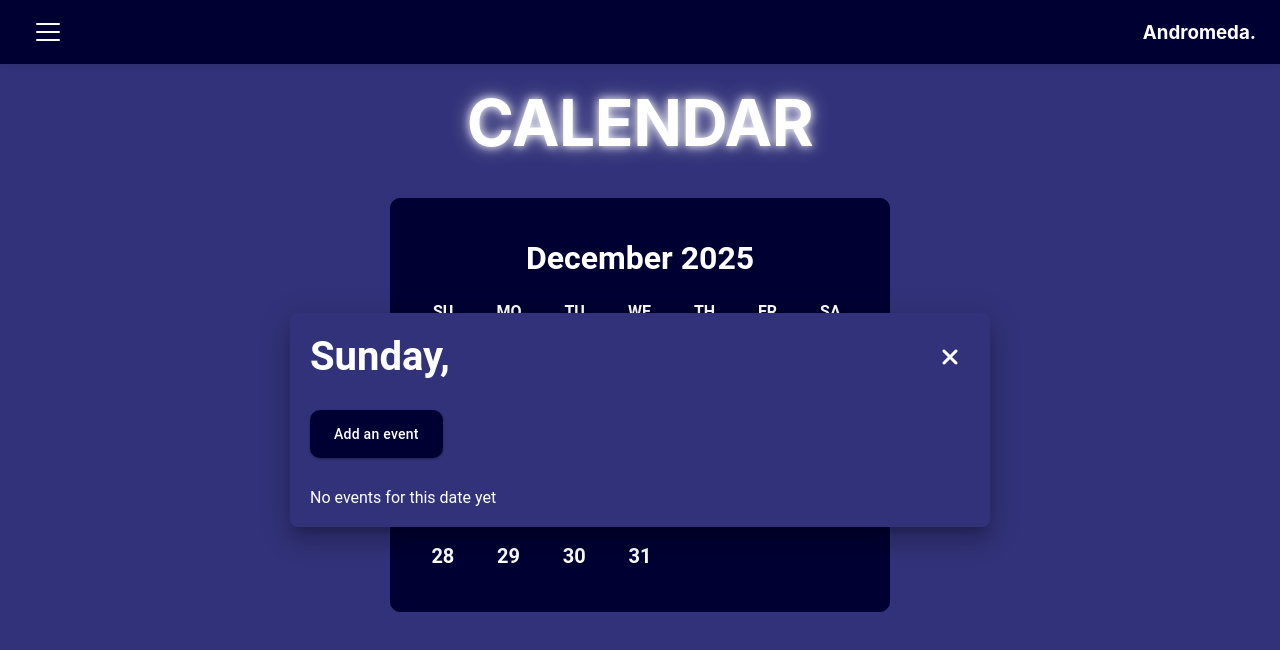
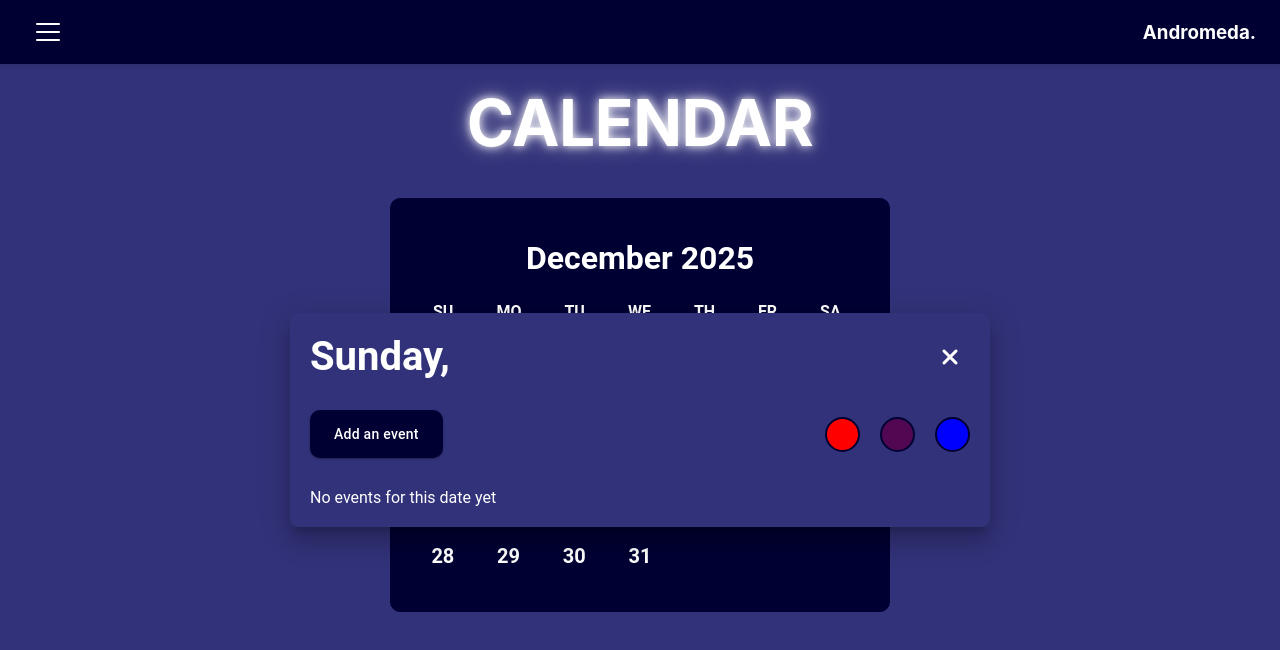
Before and after one commit to abk2191/organiser, a React (Vite) app: page /organiser/calendar in a window 1280 px wide. Both pictures are taken after a click on the element 442 px from the left and 356 px from the top of the page. Shown: the top 650 px of the page. Built offline with nearby package versions, Linux system fonts and the light colour scheme.

Commit message:
Added new features

```diff
--- a/src/Calendar.jsx
+++ b/src/Calendar.jsx
@@ -152,6 +152,11 @@ function Calendar() {
       "Enter event name:",
       `Event for ${selectedDate}`
     );
+
+    if (eventName === null) {
+      return; // User cancelled
+    }
+
     if (!selectedDate) {
       alert("Please select a date first");
       return;
@@ -160,14 +165,17 @@ function Calendar() {
     const eventDetails = {
       id: Date.now(),
       date: selectedDate,
-      name: eventName,
-      // You could add more details here
+      name: eventName || `Event for ${selectedDate}`, // Handle empty names
+      backgroundColor: "#32327a", // Make sure this is included
     };
 
+    console.log(
+      "Adding event with background color:",
+      eventDetails.backgroundColor
+    );
+
     setEvent((prev) => [...prev, eventDetails]);
-    console.log("Event added for date:", selectedDate);
   }
-
   function EventViewer({ event, selectedDate, onAddEvent }) {
     // Filter events for the selected date
     const eventsForSelectedDate = event.filter(
@@ -183,6 +191,16 @@ function Calendar() {
     }
 
     const day = getDayForDate(selectedDate);
+    // Get background color from the first event if it exists
+    const backgroundColor =
+      eventsForSelectedDate.length > 0
+        ? eventsForSelectedDate[0].backgroundColor || "#32327a"
+        : "#32327a";
+
+    // DEBUG: Log what's happening
+    console.log("Events for date:", eventsForSelectedDate);
+    console.log("Background color to use:", backgroundColor);
+    console.log("Selected date:", selectedDate);
 
     return (
       <>
@@ -191,7 +209,7 @@ function Calendar() {
             style={{
               marginTop: "20px",
               padding: "20px",
-              background: "#32327a",
+              background: backgroundColor,
             }}
             className="event-viewer"
           >
@@ -207,6 +225,21 @@ function Calendar() {
               <button className="evnt-btn" onClick={onAddEvent}>
                 Add an event
               </button>
+              <div className="event-colors">
+                <div
+                  className="color-one"
+                  onClick={() => updateEventViewerBackgroundColor("red")}
+                ></div>
+
+                <div
+                  className="color-four"
+                  onClick={() => updateEventViewerBackgroundColor("#510751")}
+                ></div>
+                <div
+                  className="color-five"
+                  onClick={() => updateEventViewerBackgroundColor("blue")}
+                ></div>
+              </div>
             </div>
             {eventsForSelectedDate.length === 0 ? (
               <p style={{ color: "white", marginTop: "30px" }}>
@@ -259,6 +292,22 @@ function Calendar() {
   function closeEventViewer() {
     setEventViewerActive(false);
     setSelectedDate(false);
+  }
+
+  function updateEventViewerBackgroundColor(color) {
+    if (!selectedDate) return;
+
+    setEvent((prevEvents) =>
+      prevEvents.map((ev) =>
+        ev.date === selectedDate ? { ...ev, backgroundColor: color } : ev
+      )
+    );
+  }
+
+  function getEventColorForDate(date) {
+    const eventForDate = event.find((item) => item.date === date);
+
+    return eventForDate?.backgroundColor || "transparent";
   }
 
   // Usage
@@ -316,9 +365,7 @@ function Calendar() {
                         fontWeight: "bold",
                         fontSize: "20px",
                         border: date === todayDate ? "2px solid white" : "none",
-                        backgroundColor: hasEventsForDate(date)
-                          ? "green"
-                          : "transparent",
+                        backgroundColor: getEventColorForDate(date),
                         cursor: "pointer",
                       }}
                       onClick={() => updateEventViewer(date)}
--- a/src/index.css
+++ b/src/index.css
@@ -435,6 +435,40 @@ html {
 
 .add-evnt-btn {
   margin-top: 30px;
+  display: flex;
+  align-items: center;
+  justify-content: space-between;
+}
+
+.event-colors {
+  display: flex;
+  align-items: center;
+  justify-content: center;
+  gap: 20px;
+}
+
+.color-one {
+  height: 35px;
+  width: 35px;
+  border-radius: 50%;
+  background-color: red;
+  border: 2px solid #000033;
+}
+
+.color-four {
+  height: 35px;
+  width: 35px;
+  border-radius: 50%;
+  background-color: #510751;
+  border: 2px solid #000033;
+}
+
+.color-five {
+  height: 35px;
+  width: 35px;
+  border-radius: 50%;
+  background-color: blue;
+  border: 2px solid #000033;
 }
 
 .dlt-nt-btn-div {
@@ -962,7 +996,7 @@ html {
   top: 50%;
   left: 50%;
   transform: translate(-50%, -50%);
-  background: #000033;
+
   padding: 0;
   border: none;
   border-radius: 8px;
@@ -1036,7 +1070,7 @@ html {
 .event-name-text {
   font-size: 25px;
   height: 80px;
-  background-color: #000033;
+  background-color: transparent;
   padding: 15px;
   border-radius: 10px;
   overflow: auto;
```
